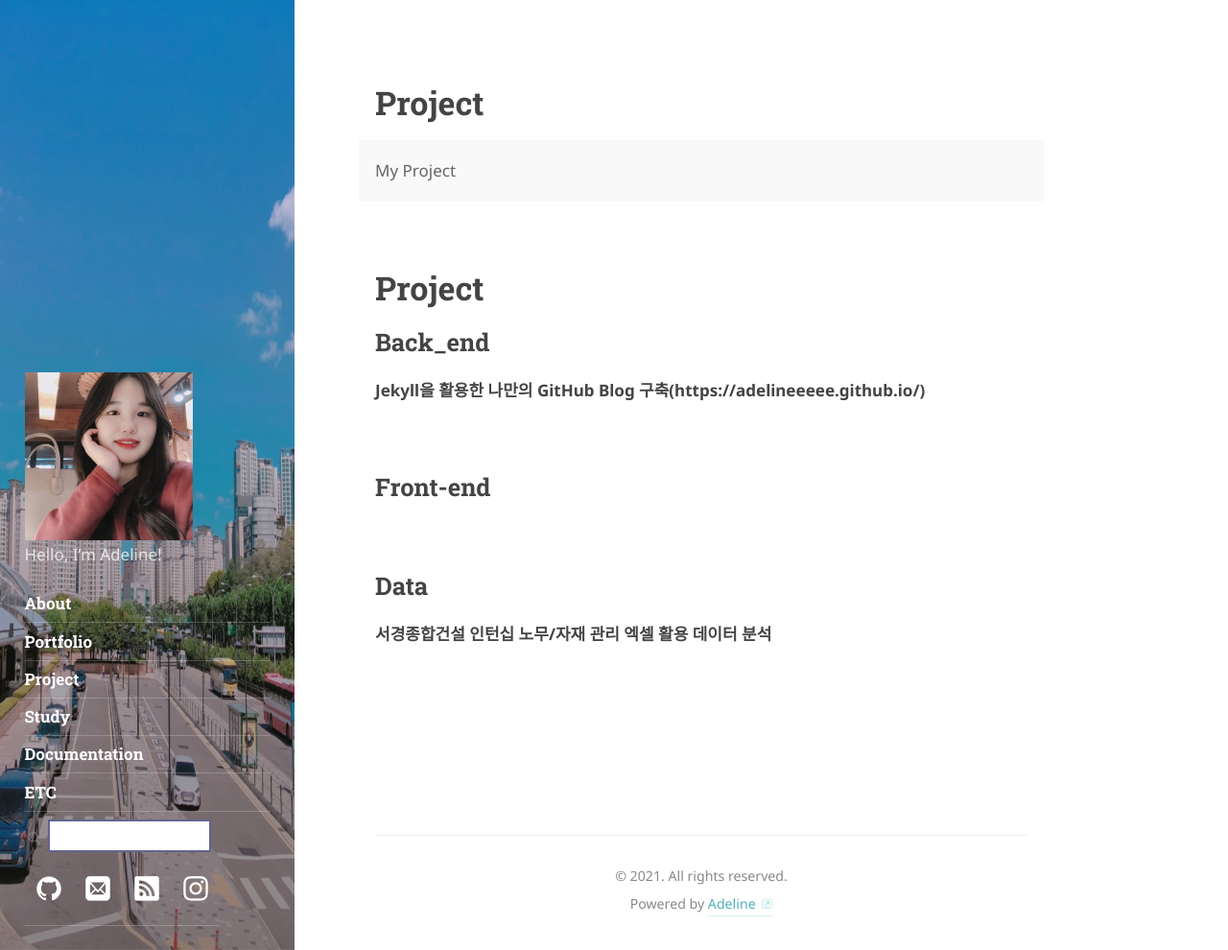
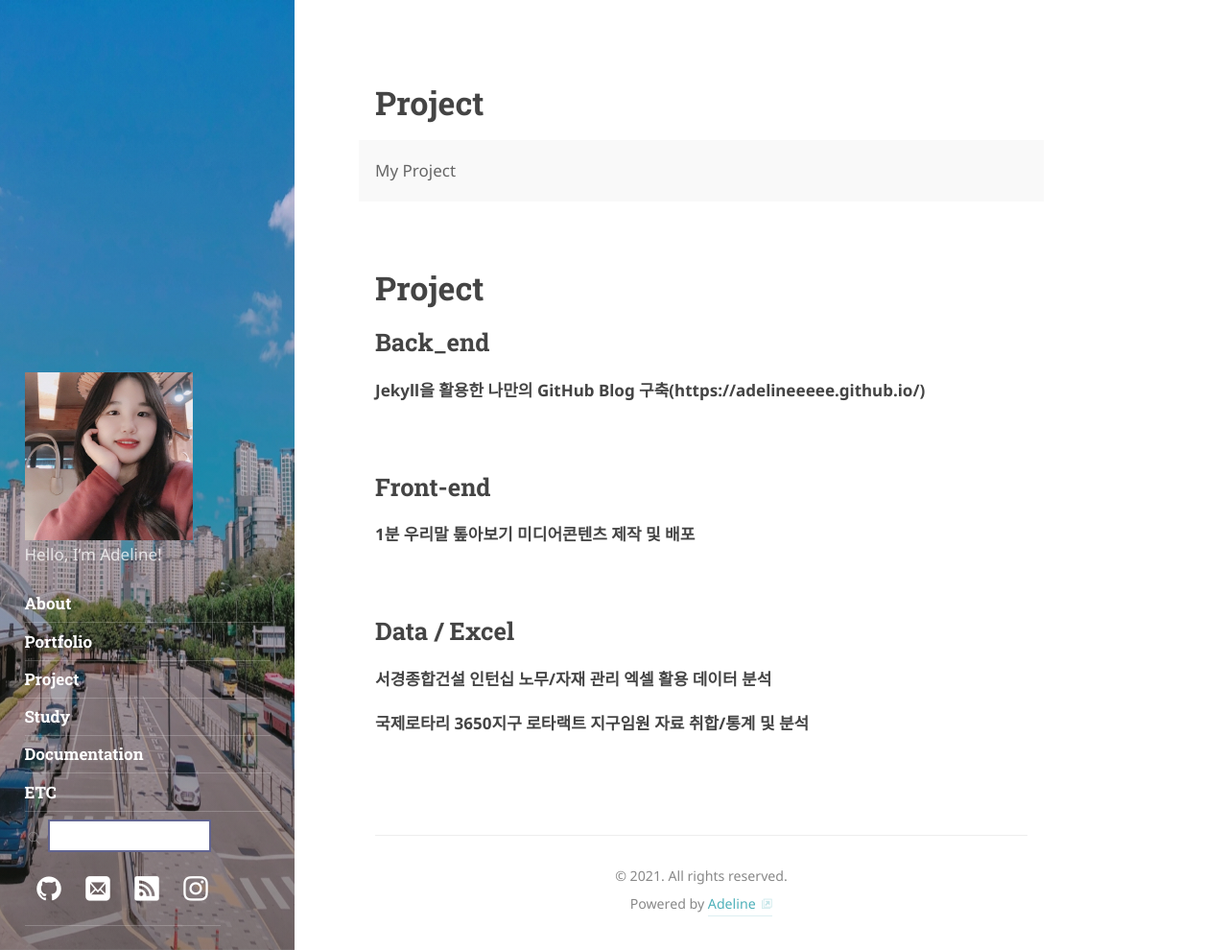
Before and after one commit to Wonji-Park/Classy, a Jekyll site: the page built from _featured_tags/Project.md, in a window 1280 px wide and 990 px high. Shown: the whole window at 96% size. Built offline with Jekyll 4.4.1, drawn with Linux system fonts in a browser that asks for light colours; nearby versions of some CDN libraries; some web fonts are replaced.

Commit message:
Update Project.md

```diff
--- a/_featured_tags/Project.md
+++ b/_featured_tags/Project.md
@@ -17,8 +17,11 @@ published: true
 
 ## Front-end
 
+**1분 우리말 톺아보기 미디어콘텐츠 제작 및 배포**
 
 
-## Data
+## Data / Excel
 
 **서경종합건설 인턴십 노무/자재 관리 엑셀 활용 데이터 분석**
+
+**국제로타리 3650지구 로타랙트 지구임원 자료 취합/통계 및 분석**
```
